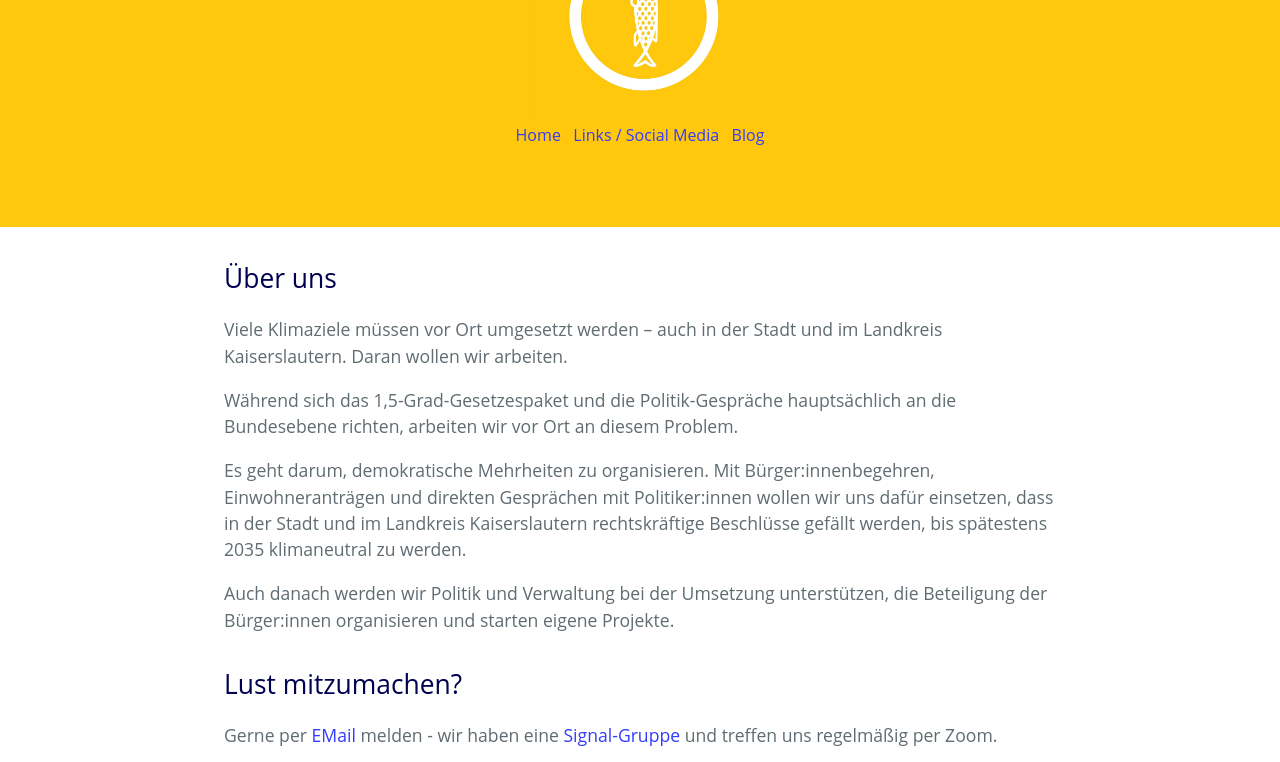
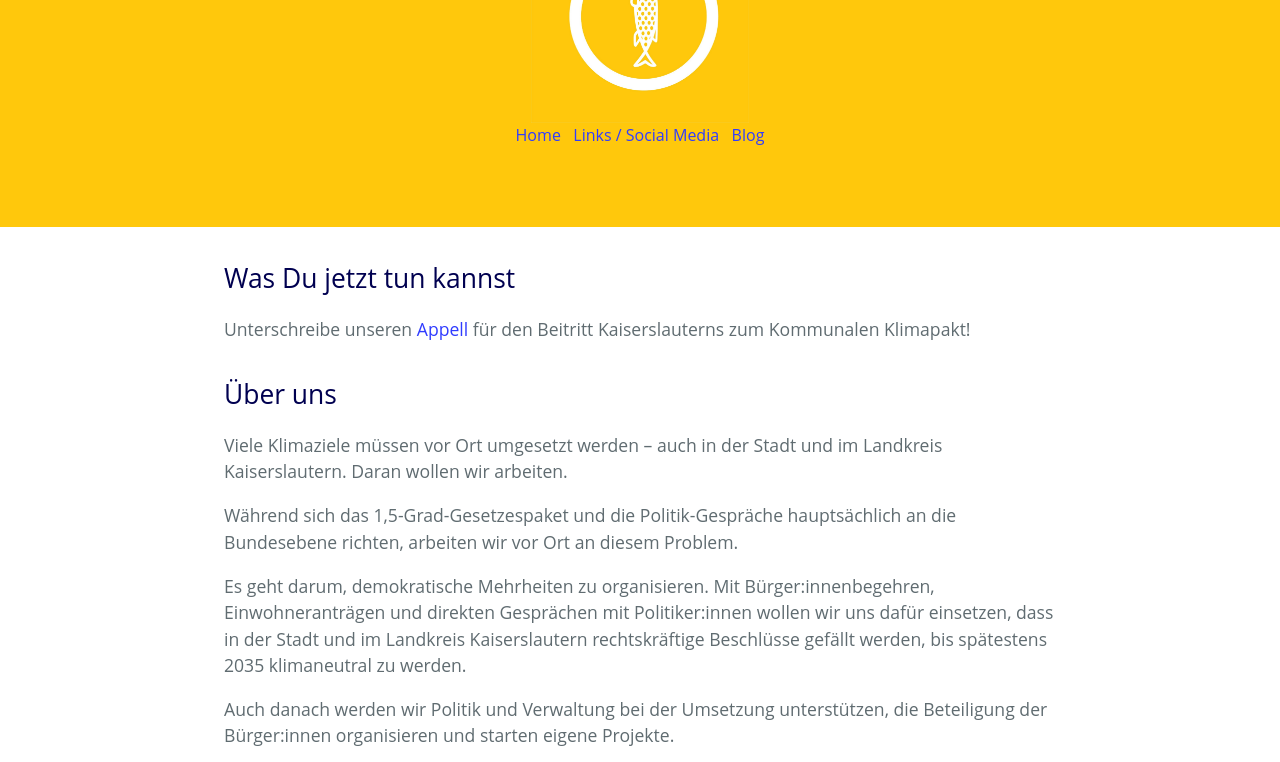
Before and after one commit to klimalautern/klimalautern.github.io, a Jekyll site: the page built from index.md, in a window 1280 px wide and 900 px high, scrolled down 409 px, cut to the strip 0-762 px from the top of the window. Built offline with Jekyll 4.4.1, drawn with Linux system fonts in a browser that asks for light colours; our own code applies the rules of GitHub Pages for plain Markdown files; comment, search, counter and statistics services are not loaded.

Commit message:
Link zum Appell von der Homepage

```diff
--- a/index.md
+++ b/index.md
@@ -3,6 +3,11 @@ title: KlimaLautern - Klimaentscheid Kaiserslautern
 type: website
 description: Stadt und Landkreis Kaiserslautern klimaneutral!
 ---
+
+## Was Du jetzt tun kannst
+
+Unterschreibe unseren [Appell](/appell-klimapakt.html) für den
+Beitritt Kaiserslauterns zum Kommunalen Klimapakt!
 
 ## Über uns
 
```
